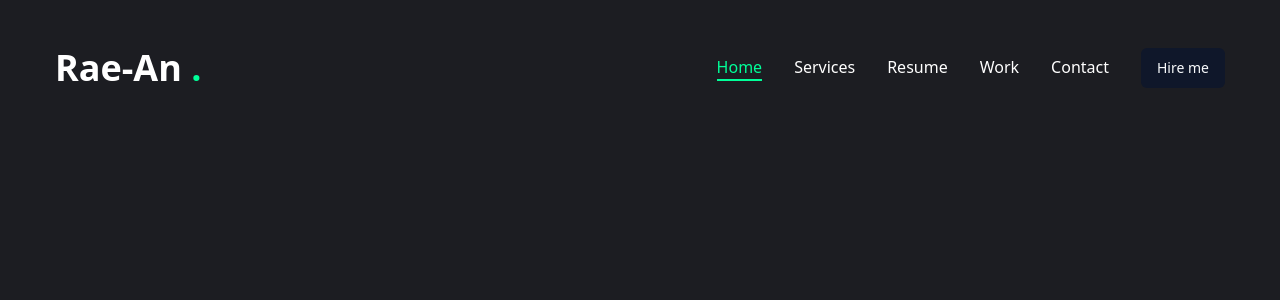
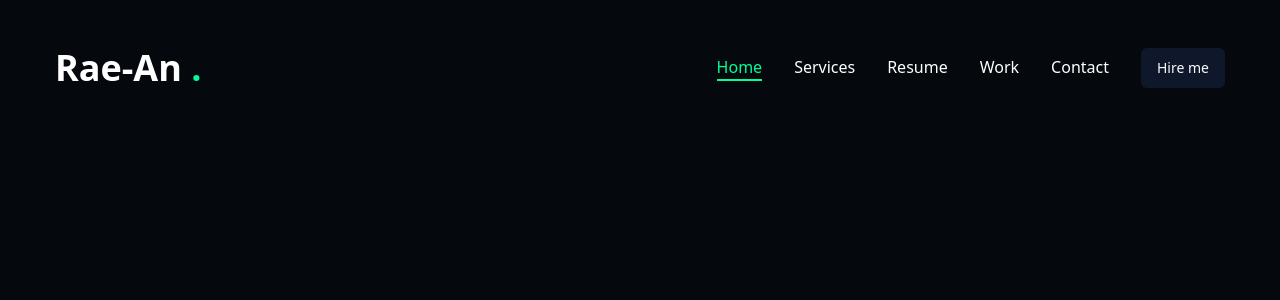
Before and after one commit to raeandres/raean-andres-portfolio, a Next.js app: page / in a window 1280 px wide. Shown: the top 300 px of the page. Built offline with nearby package versions, Linux system fonts and the light colour scheme.

Commit message:
Stormy blue
#05090d - stormy blue
#1c1d22 - russian black

```diff
--- a/tailwind.config.js
+++ b/tailwind.config.js
@@ -25,7 +25,7 @@ module.exports = {
     extend: {
 
       colors: {
-        primary: "#1c1d22",
+        primary: "#05090d",
         accent: {
           DEFAULT: "#00ff99",
           hover: "#00e187",
@@ -50,3 +50,9 @@ module.exports = {
   },
   plugins: [require("tailwindcss-animate")],
 }
+
+
+{/**
+  #05090d - stormy blue
+  #1c1d22 - russian black
+   */}
```
